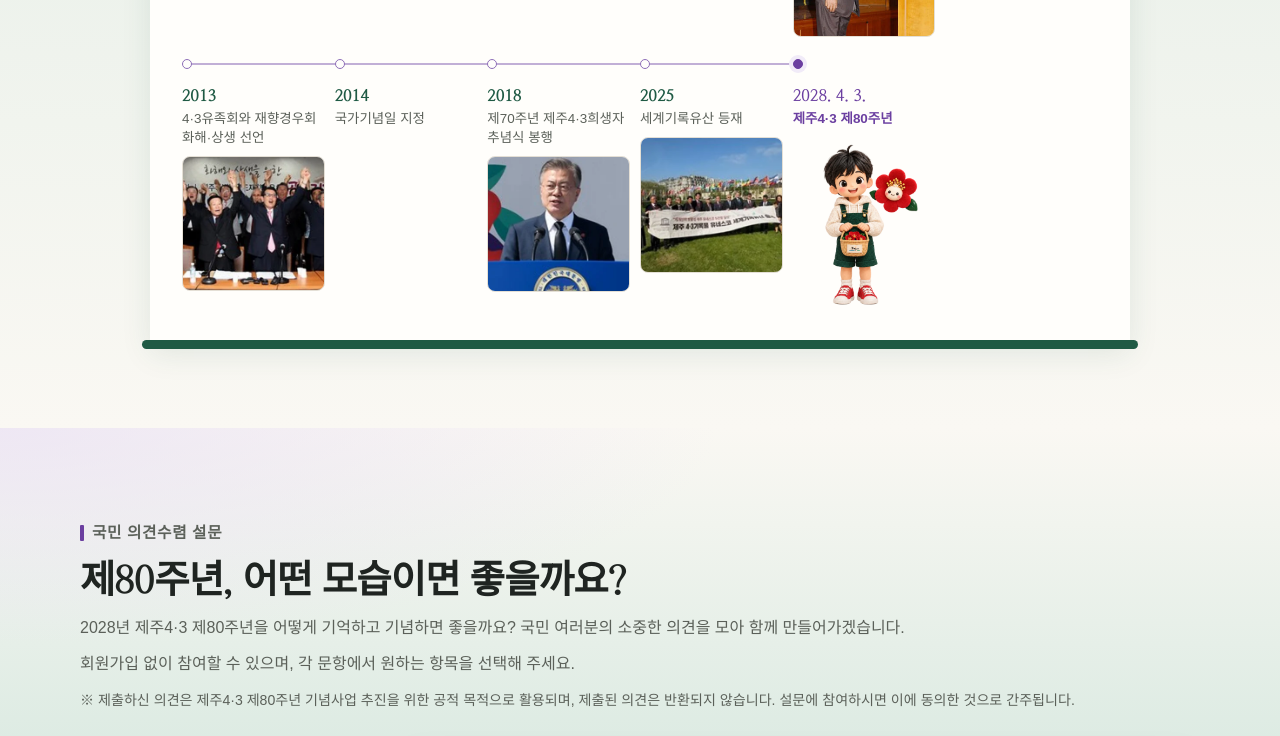
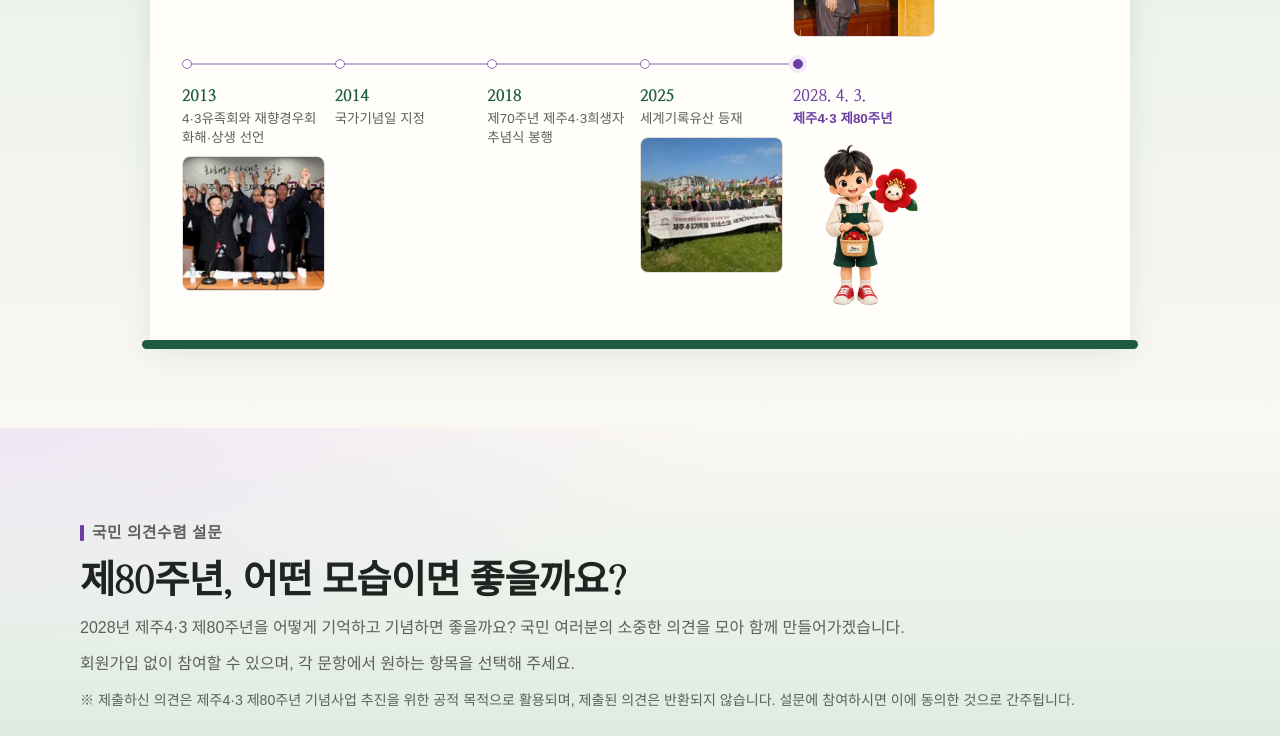
Before and after one commit to islandstoryjeju/jeju43-80th-campaign, a plain HTML site: page index.html in a window 1280 px wide. Shown: the part 2844-3580 px from the top of the page. Drawn offline with Linux system fonts and the light colour scheme; a web font is replaced by a local one.

Commit message:
Remove the 2018 photo from the timeline
Co-Authored-By: Claude Fable 5.2 <noreply@anthropic.com>
Claude-Session: https://claude.ai/code/session_01M2cVNcTtpecnMggWA51WdT

```diff
--- a/index.html
+++ b/index.html
@@ -409,7 +409,7 @@ textarea:focus,input[type=tel]:focus{border-color:var(--red);outline:0;box-shado
           <li><time datetime="2005">2005</time><span>제주 세계평화의 섬 지정</span></li>
           <li><time datetime="2013">2013</time><span>4·3유족회와 재향경우회 화해·상생 선언</span><img class="tp" src="img/tl_2013.webp" width="324" height="306" alt="화해·상생 선언 뒤 손을 맞잡고 만세를 하는 사람들" loading="lazy" decoding="async"></li>
           <li><time datetime="2014">2014</time><span>국가기념일 지정</span></li>
-          <li><time datetime="2018">2018</time><span>제70주년 제주4·3희생자 추념식 봉행</span><img class="tp" src="img/tl_2018.webp" width="324" height="310" alt="제70주년 제주4·3희생자 추념식" loading="lazy" decoding="async"></li>
+          <li><time datetime="2018">2018</time><span>제70주년 제주4·3희생자 추념식 봉행</span></li>
           <li><time datetime="2025">2025</time><span>세계기록유산 등재</span><img class="tp" src="img/tl_2025.webp" width="324" height="308" alt="유네스코 세계기록유산 등재를 기념하는 사람들" loading="lazy" decoding="async"></li>
           <li class="now"><time datetime="2028-04-03">2028. 4. 3.</time><span>제주4·3 제80주년</span><img class="tp duo" src="img/duo_logo.webp" width="900" height="1116" alt="하영이와 동백이" loading="lazy" decoding="async"></li>
         </ol>
```
Also changed, not shown: img/tl_2018.webp (deleted).
